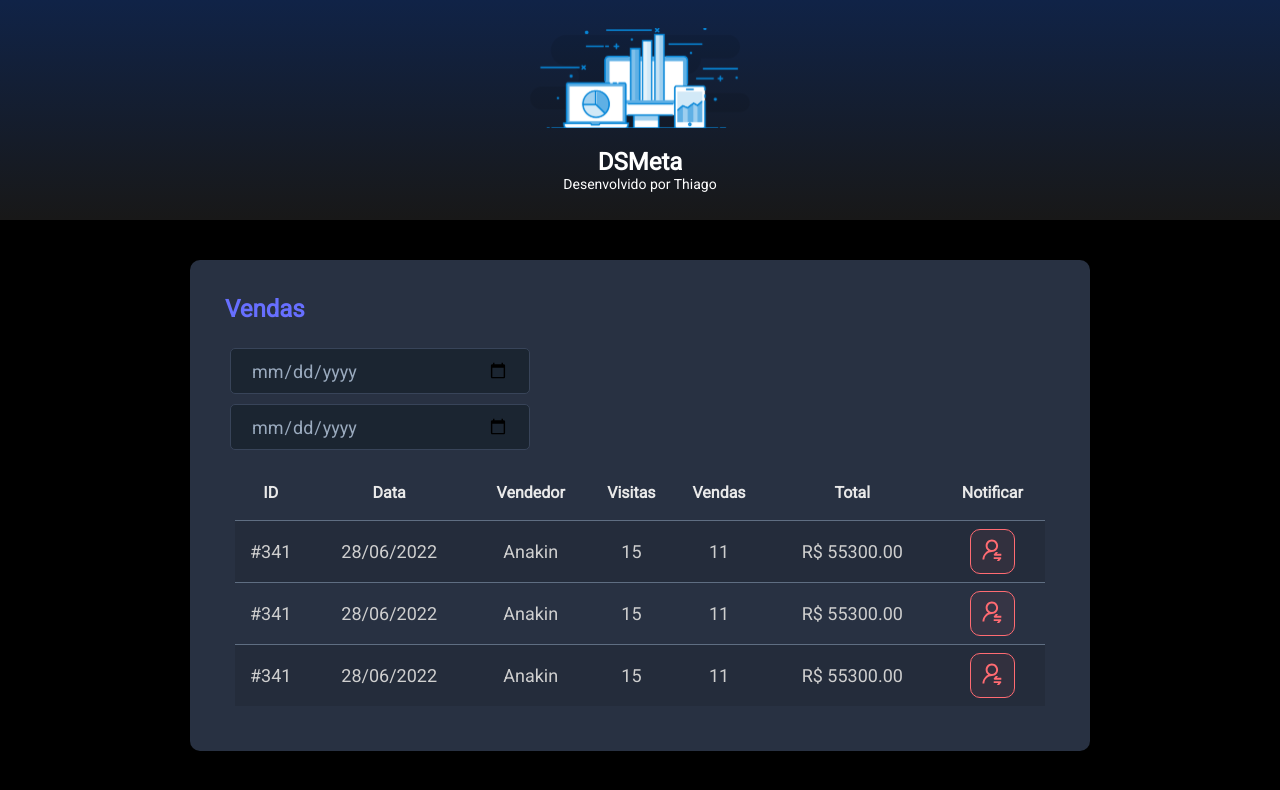
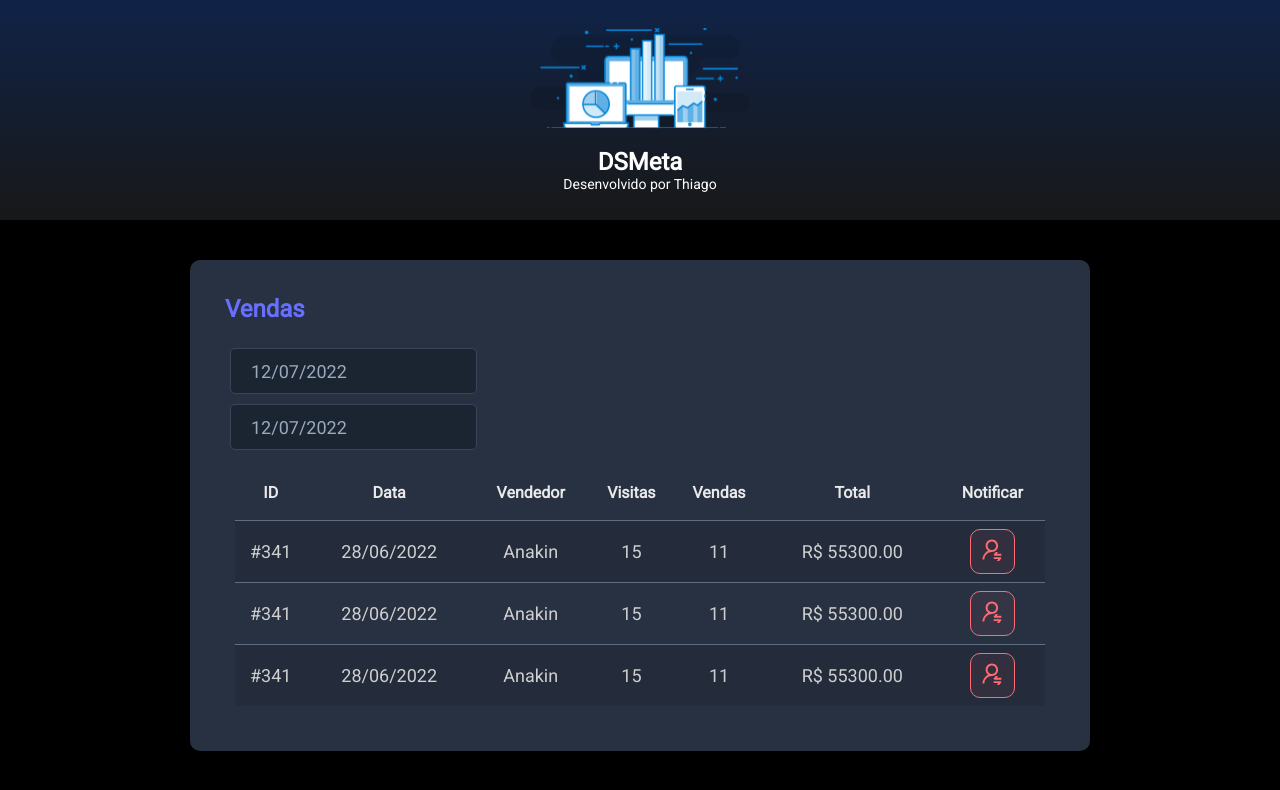
Before and after one commit to thisd92/SpringReact, a React (Vite) app in the folder DSMETA/frontend/: page / in a window 1280 px wide. Shown: the top 790 px of the page. Built offline with nearby package versions, Linux system fonts and the light colour scheme.

Commit message:
add DatePicker

```diff
--- a/DSMETA/frontend/package.json
+++ b/DSMETA/frontend/package.json
@@ -8,7 +8,9 @@
     "preview": "vite preview"
   },
   "dependencies": {
+    "@types/react-datepicker": "^4.4.2",
     "react": "^18.0.0",
+    "react-datepicker": "^4.8.0",
     "react-dom": "^18.0.0"
   },
   "devDependencies": {
--- a/DSMETA/frontend/src/App.tsx
+++ b/DSMETA/frontend/src/App.tsx
@@ -5,10 +5,10 @@ import Card from "./components/Card";
 function App() {
 
   return (
-    <div>
+    <>
       <Header />
       <Card />
-    </div>
+    </>
   )
 }
 
--- a/DSMETA/frontend/src/components/Form.tsx
+++ b/DSMETA/frontend/src/components/Form.tsx
@@ -1,11 +1,23 @@
 import './Form.css';
+import DatePicker from "react-datepicker";
+import "react-datepicker/dist/react-datepicker.css";
 
 const Form = () => {
     return (
         <div className="formulario">
             <form className="form" action="">
-                <input className="input-data" type="date" name="" id="" />
-                <input className="input-data" type="date" name="" id="" />
+                <DatePicker
+                    selected={new Date()}
+                    onChange={(date: Date) => { }}
+                    className="input-data"
+                    dateFormat="dd/MM/yyyy"
+                />
+                <DatePicker
+                    selected={new Date()}
+                    onChange={(date: Date) => { }}
+                    className="input-data"
+                    dateFormat="dd/MM/yyyy"
+                />
             </form>
         </div>
     )
```
Also changed, not shown: 1 other file (tests, documents, lock files or other folders).
